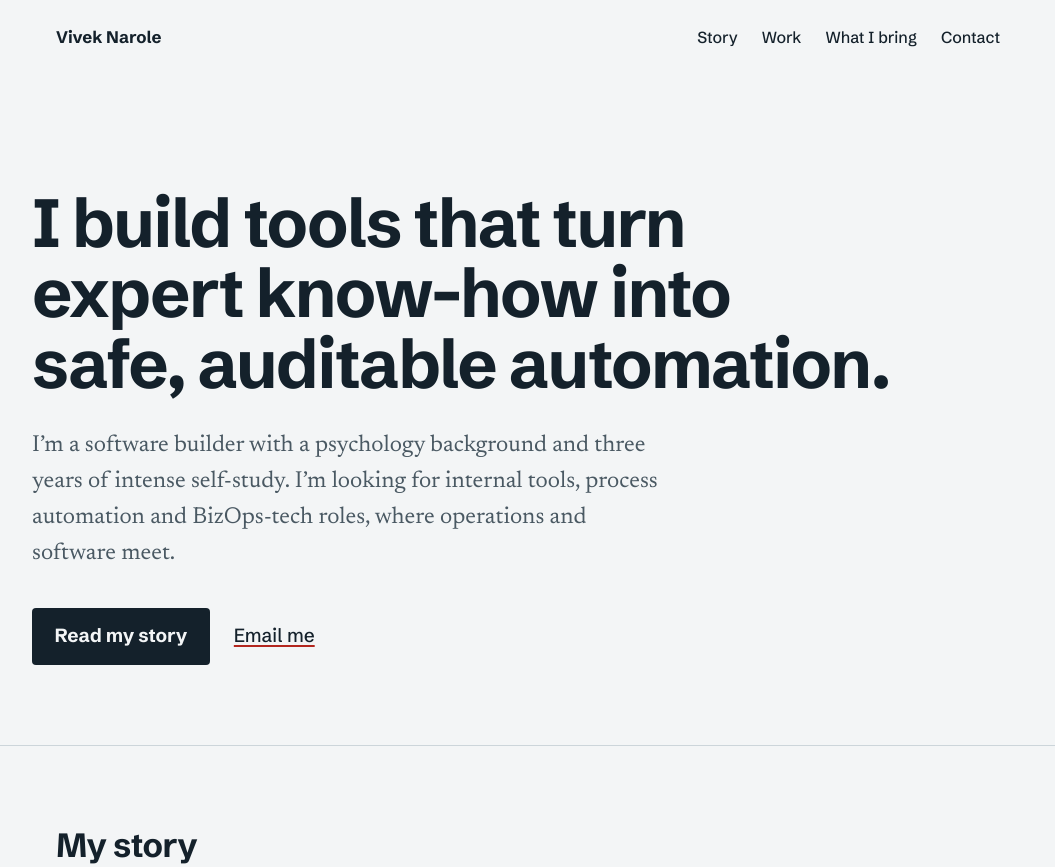
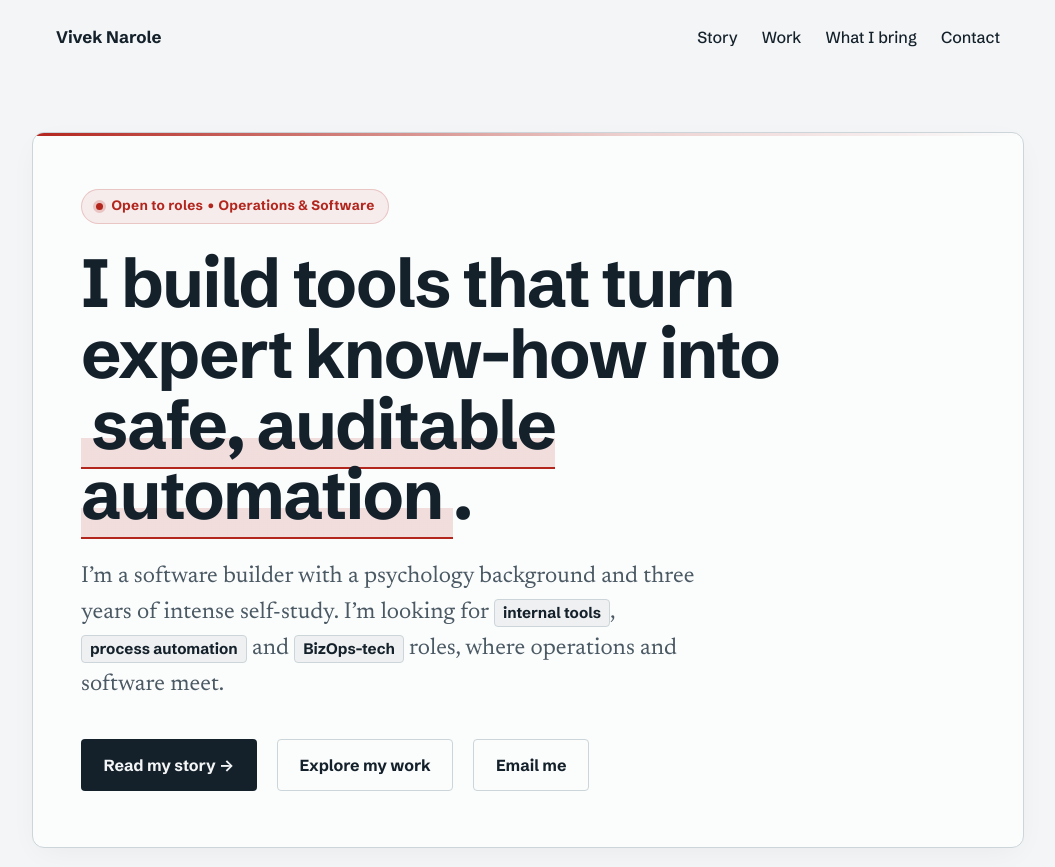
Before and after one commit to nvivek42/viveknarole.github.io, a plain HTML site: page index.html in a window 1280 px wide. Shown: the top 867 px of the page, without its empty margins (112-1167 px from the left). Drawn offline with Linux system fonts and the light colour scheme.

Commit message:
feat(ui): redesign hero section with creative box, highlights and badge

```diff
--- a/index.html
+++ b/index.html
@@ -40,12 +40,132 @@ nav{display:flex;gap:1.5rem;font-family:var(--head);font-weight:500;font-size:1r
 nav a{text-decoration:none}
 nav a:hover{text-decoration:underline;text-decoration-color:var(--accent)}
 
-.hero{padding:clamp(3rem,9vw,7rem) 0 clamp(3rem,7vw,5rem)}
+.hero{padding:clamp(2rem,5vw,3.5rem) 0 clamp(2.5rem,6vw,4rem)}
+.hero-box{
+  background:rgba(255,255,255,0.7);
+  border:1px solid var(--rule);
+  border-radius:12px;
+  padding:clamp(2rem,5vw,3.5rem) clamp(1.5rem,5vw,3rem);
+  position:relative;
+  box-shadow:0 8px 32px -8px rgba(20,33,43,0.06);
+  overflow:hidden;
+}
+@media (prefers-color-scheme:dark){
+  .hero-box{
+    background:rgba(255,255,255,0.025);
+    box-shadow:0 8px 32px -8px rgba(0,0,0,0.5);
+  }
+}
+.hero-box::before{
+  content:"";
+  position:absolute;
+  top:0;
+  left:0;
+  right:0;
+  height:3px;
+  background:linear-gradient(90deg, var(--accent) 0%, rgba(179,38,30,0.2) 60%, transparent 100%);
+}
+@media (prefers-color-scheme:dark){
+  .hero-box::before{
+    background:linear-gradient(90deg, var(--accent) 0%, rgba(239,122,112,0.2) 60%, transparent 100%);
+  }
+}
+.hero-badge{
+  display:inline-flex;
+  align-items:center;
+  gap:.55rem;
+  padding:.35rem .85rem;
+  border-radius:999px;
+  background:rgba(179,38,30,.07);
+  color:var(--accent);
+  font-family:var(--head);
+  font-size:.85rem;
+  font-weight:700;
+  letter-spacing:.02em;
+  margin-bottom:1.5rem;
+  border:1px solid rgba(179,38,30,.2);
+}
+@media (prefers-color-scheme:dark){
+  .hero-badge{
+    background:rgba(239,122,112,.12);
+    border-color:rgba(239,122,112,.3);
+  }
+}
+.status-dot{
+  width:7px;
+  height:7px;
+  border-radius:50%;
+  background:var(--accent);
+  display:inline-block;
+  box-shadow:0 0 0 3px rgba(179,38,30,.2);
+}
+@media (prefers-color-scheme:dark){
+  .status-dot{
+    box-shadow:0 0 0 3px rgba(239,122,112,.3);
+  }
+}
+.highlight{
+  background:linear-gradient(180deg, transparent 65%, rgba(179,38,30,0.14) 65%);
+  padding:0 .15em;
+  border-bottom:2px solid var(--accent);
+}
+@media (prefers-color-scheme:dark){
+  .highlight{
+    background:linear-gradient(180deg, transparent 65%, rgba(239,122,112,0.22) 65%);
+  }
+}
+.role-pill{
+  display:inline-block;
+  font-family:var(--head);
+  font-size:.95rem;
+  font-weight:700;
+  color:var(--ink);
+  background:rgba(20,33,43,0.05);
+  padding:.1rem .5rem;
+  border-radius:4px;
+  border:1px solid var(--rule);
+  white-space:nowrap;
+  vertical-align:baseline;
+}
+@media (prefers-color-scheme:dark){
+  .role-pill{
+    background:rgba(232,237,240,0.08);
+  }
+}
 h1{font-family:var(--head);font-weight:700;font-size:clamp(2.25rem,6.2vw,4.25rem);line-height:1.04;letter-spacing:-.025em;margin:0 0 1.75rem;max-width:20ch}
 .lede{font-size:clamp(1.2rem,2.2vw,1.45rem);line-height:1.55;color:var(--muted);max-width:40rem;margin:0 0 2.25rem}
-.actions{display:flex;flex-wrap:wrap;gap:1rem 1.5rem;align-items:center;font-family:var(--head);font-weight:500}
-.btn{display:inline-block;background:var(--btn-bg);color:var(--btn-ink);padding:.8rem 1.4rem;border-radius:4px;text-decoration:none;font-weight:700}
-.btn:hover{background:var(--accent);color:#fff}
+.actions{display:flex;flex-wrap:wrap;gap:1rem 1.25rem;align-items:center;font-family:var(--head);font-weight:500}
+.btn{
+  display:inline-flex;
+  align-items:center;
+  gap:.35rem;
+  background:var(--btn-bg);
+  color:var(--btn-ink);
+  padding:.75rem 1.35rem;
+  border-radius:4px;
+  text-decoration:none;
+  font-weight:700;
+  font-family:var(--head);
+  font-size:1rem;
+  border:1px solid transparent;
+  transition:background .15s ease, color .15s ease, transform .15s ease, border-color .15s ease;
+}
+.btn:hover{
+  background:var(--accent);
+  color:#fff;
+  border-color:var(--accent);
+  transform:translateY(-1px);
+}
+.btn-secondary{
+  background:transparent;
+  color:var(--ink);
+  border-color:var(--rule);
+}
+.btn-secondary:hover{
+  background:var(--btn-bg);
+  color:var(--btn-ink);
+  border-color:var(--btn-bg);
+}
 
 section{padding:clamp(3rem,7vw,5rem) 0;border-top:1px solid var(--rule)}
 h2{font-family:var(--head);font-weight:700;font-size:clamp(1.6rem,3.4vw,2.1rem);letter-spacing:-.015em;line-height:1.15;margin:0 0 2rem}
@@ -99,12 +219,19 @@ footer{border-top:1px solid var(--rule);padding:2rem 0 3rem;color:var(--muted);f
 
 <main id="top">
   <div class="wrap hero">
-    <h1>I build tools that turn expert know-how into safe, auditable automation.</h1>
-    <p class="lede">I’m a software builder with a psychology background and three years of intense self-study. I’m looking for internal tools, process automation and BizOps-tech roles, where operations and software meet.</p>
-    <div class="actions">
-      <a class="btn" href="#story">Read my story</a>
-      <!-- <a href="resume.pdf">Resume (PDF)</a> -->
-      <a href="mailto:viveknarole100@gmail.com">Email me</a>
+    <div class="hero-box">
+      <div class="hero-badge">
+        <span class="status-dot"></span>
+        <span>Open to roles &bull; Operations &amp; Software</span>
+      </div>
+      <h1>I build tools that turn expert know-how into <span class="highlight">safe, auditable automation</span>.</h1>
+      <p class="lede">I’m a software builder with a psychology background and three years of intense self-study. I’m looking for <span class="role-pill">internal tools</span>, <span class="role-pill">process automation</span> and <span class="role-pill">BizOps-tech</span> roles, where operations and software meet.</p>
+      <div class="actions">
+        <a class="btn" href="#story">Read my story &rarr;</a>
+        <a class="btn btn-secondary" href="#work">Explore my work</a>
+        <a class="btn btn-secondary" href="mailto:viveknarole100@gmail.com">Email me</a>
+        <!-- <a href="resume.pdf">Resume (PDF)</a> -->
+      </div>
     </div>
   </div>
 
```
